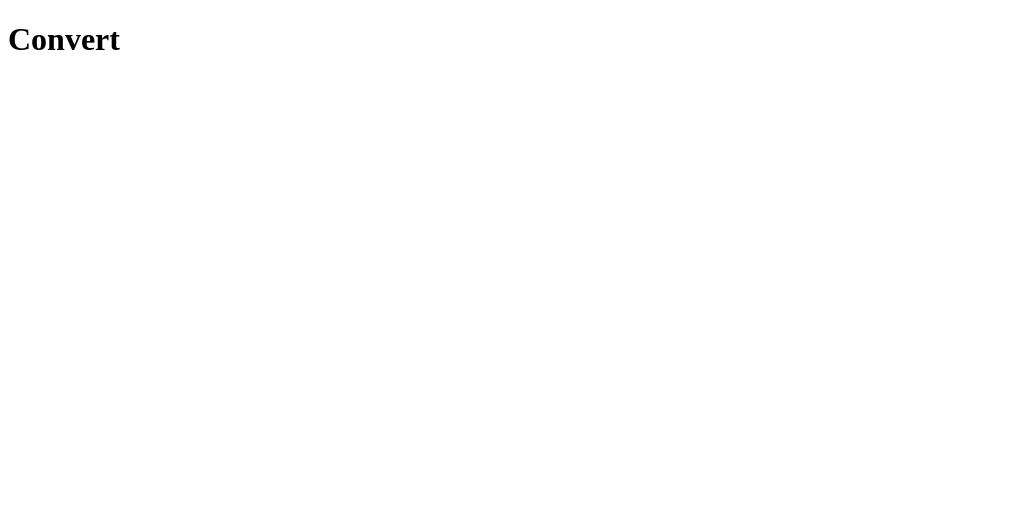
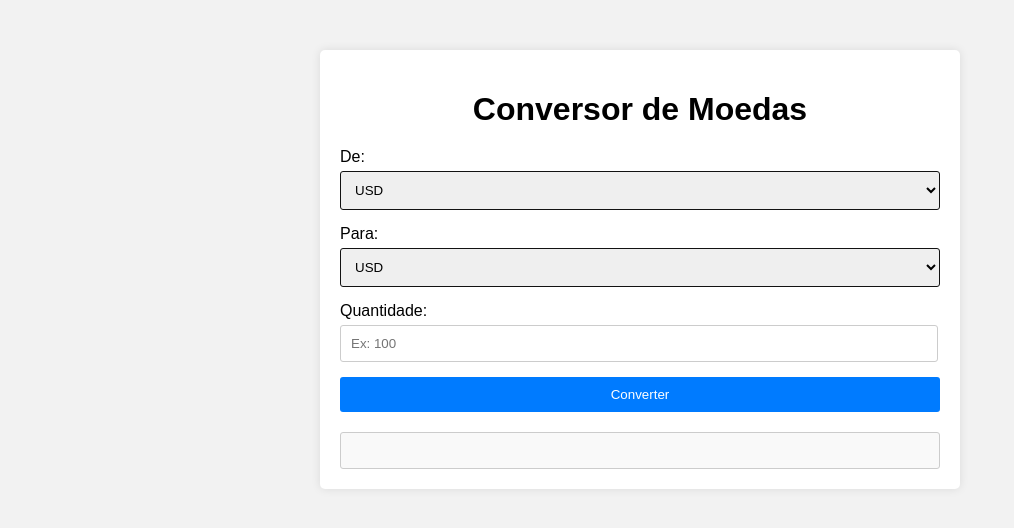
Before and after one commit to iagovirgilio/currency_convert, a Django app: page / in a window 1280 px wide. Before the commit the part shown is almost empty. Shown: the top 528 px of the page, without its empty margins (0-1014 px from the left). Run offline with Django 5.2, Linux system fonts and the light colour scheme.

Commit message:
Criar tela para consumir endpoint

```diff
--- a/app/convert/templates/convert/index.html
+++ b/app/convert/templates/convert/index.html
@@ -3,9 +3,138 @@
 <head>
     <meta charset="UTF-8">
     <meta name="viewport" content="width=device-width, initial-scale=1.0">
-    <title>Convert</title>
+    <title>Conversor de Moedas</title>
+    <style>
+        body {
+            font-family: Arial, sans-serif;
+            margin: 0;
+            padding: 0;
+            background-color: #f2f2f2;
+        }
+
+        .container {
+            max-width: 600px;
+            margin: 50px auto;
+            padding: 20px;
+            background-color: #fff;
+            border-radius: 5px;
+            box-shadow: 0 0 10px rgba(0, 0, 0, 0.1);
+        }
+
+        h1 {
+            text-align: center;
+            margin-bottom: 20px;
+        }
+
+        .form-group {
+            margin-bottom: 15px;
+        }
+
+        label {
+            display: block;
+            margin-bottom: 5px;
+        }
+
+        input[type="text"],
+        select,
+        input[type="number"] {
+            width: 96%;
+            padding: 10px;
+            border: 1px solid #ccc;
+            border-radius: 3px;
+        }
+
+        select {
+            width: 100%;
+            padding: 10px;
+            border: 1px solid #121212;
+            border-radius: 3px;
+        }
+
+        button {
+            display: block;
+            width: 100%;
+            padding: 10px;
+            background-color: #007bff;
+            color: #fff;
+            border: none;
+            border-radius: 3px;
+            cursor: pointer;
+        }
+
+        button:hover {
+            background-color: #0056b3;
+        }
+
+        #result {
+            margin-top: 20px;
+            padding: 10px;
+            background-color: #f9f9f9;
+            border: 1px solid #ccc;
+            border-radius: 3px;
+            height: 15px;
+        }
+    </style>
 </head>
 <body>
-    <h1>Convert</h1>
+    <div class="container">
+        <h1>Conversor de Moedas</h1>
+        <form id="currency-form">
+            <div class="form-group">
+                <label for="from">De:</label>
+                <select id="from" name="from">
+                    <option value="USD">USD</option>
+                    <option value="BRL">BRL</option>
+                    <option value="EUR">EUR</option>
+                    <option value="BTC">BTC</option>
+                    <option value="ETH">ETH</option>
+                </select>
+            </div>
+            <div class="form-group">
+                <label for="to">Para:</label>
+                <select id="to" name="to">
+                    <option value="USD">USD</option>
+                    <option value="BRL">BRL</option>
+                    <option value="EUR">EUR</option>
+                    <option value="BTC">BTC</option>
+                    <option value="ETH">ETH</option>
+                </select>
+            </div>
+            <div class="form-group">
+                <label for="amount">Quantidade:</label>
+                <input type="number" id="amount" name="amount" placeholder="Ex: 100">
+            </div>
+            <button type="submit">Converter</button>
+        </form>
+        <div id="result"></div>
+    </div>
+
+    <script>
+        const form = document.getElementById('currency-form');
+        const resultDiv = document.getElementById('result');
+
+        form.addEventListener('submit', async function(event) {
+            event.preventDefault();
+
+            const formData = new FormData(this);
+            const fromCurrency = formData.get('from');
+            const toCurrency = formData.get('to');
+            const amount = formData.get('amount');
+
+            try {
+                const response = await fetch(`/api/convert/?from=${fromCurrency}&to=${toCurrency}&amount=${amount}`);
+                const data = await response.json();
+
+                if (response.ok) {
+                    resultDiv.textContent = `Resultado: ${data.converted_amount}`;
+                } else {
+                    resultDiv.textContent = data.error || 'Erro ao converter moeda.';
+                }
+            } catch (error) {
+                console.error('Erro:', error);
+                resultDiv.textContent = 'Erro ao processar a solicitação.';
+            }
+        });
+    </script>
 </body>
 </html>
```
